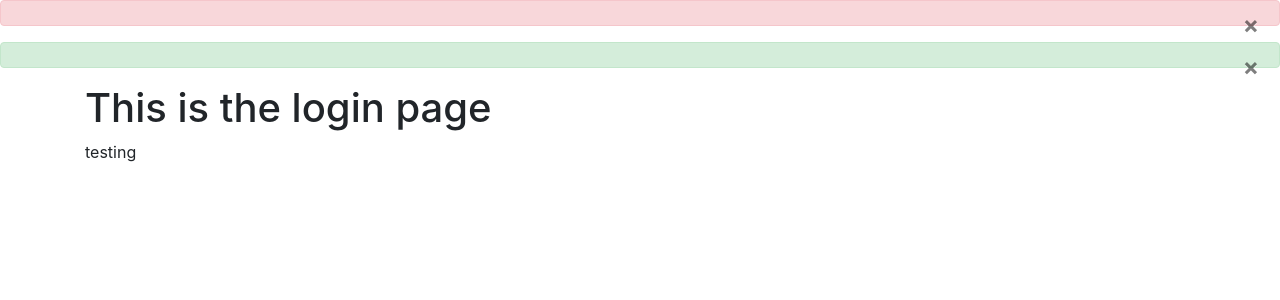
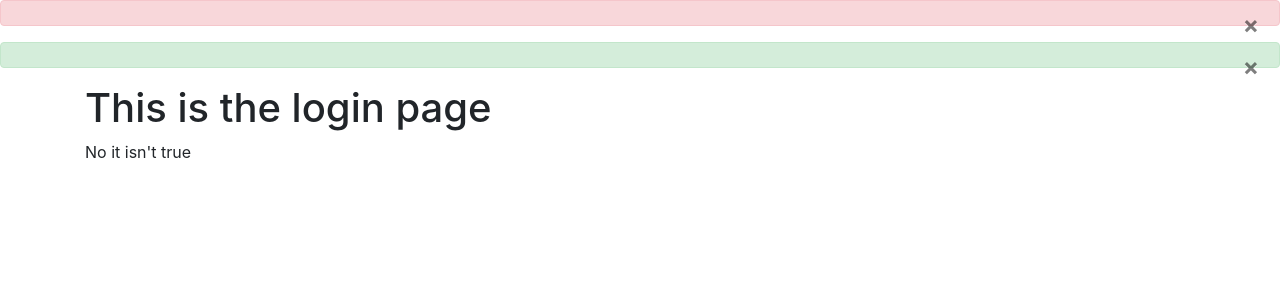
Before and after one commit to Freeman-md/flask-web-app, a Flask app: page /login in a window 1280 px wide. Shown: the part 56-356 px from the top of the page. Run offline with Flask 2, Linux system fonts and the light colour scheme; some libraries are stand-ins or nearby versions.

Commit message:
Conditionals in templates

```diff
--- a/website/auth.py
+++ b/website/auth.py
@@ -4,7 +4,7 @@
 
 @auth.route('/login')
 def login():
-  return render_template('login.html', text='testing')
+  return render_template('login.html', boolean=False)
 
 @auth.route('/logout')
 def logout():
--- a/website/templates/login.html
+++ b/website/templates/login.html
@@ -2,5 +2,9 @@
 {% block title %}Login{% endblock %}
 {% block content %}
 <h1>This is the login page</h1>
-{{ text }}
+{% if boolean == True %}
+  Yes it is true!
+{% else %}
+  No it isn't true
+{% endif %}
 {% endblock %}
```
